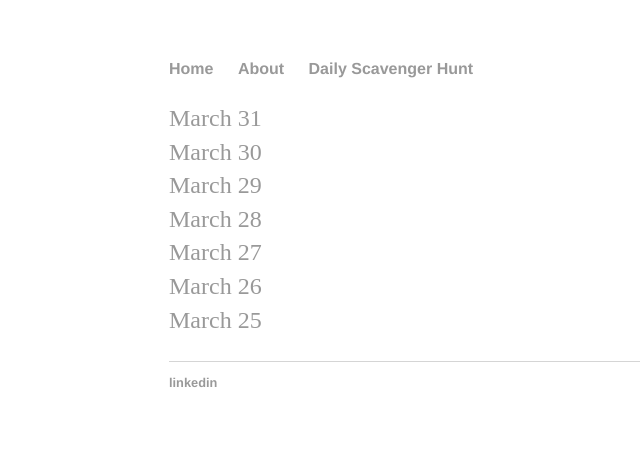
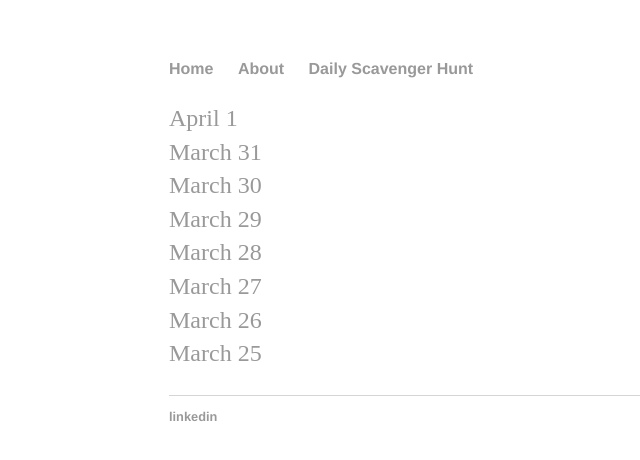
Before and after one commit to marisabrandt/marisabrandt.github.io, a Jekyll site: the page built from daily/index.html, in a window 1280 px wide. Shown: the top 460 px of the page, without its empty margins (23-663 px from the left). Built offline with Jekyll 4.4.1, drawn with Linux system fonts in a browser that asks for light colours.

Commit message:
Update index.html

```diff
--- a/daily/index.html
+++ b/daily/index.html
@@ -4,6 +4,8 @@ title: Daily Walk Scavenger Hunt
 ---
 <div class="blurb">
 	<p>
+	<a href="https://docs.google.com/forms/d/e/1FAIpQLSfLVQaaoP0gaeBP7Q0aySmDIIywgkz6-8YHAPfuqEtAi9PoNA/viewform?usp=sf_link">April 1</a>
+	<br>
 	<a href="https://docs.google.com/forms/d/e/1FAIpQLSfjd74Kzm82Zh9DCiL-raPiXeYzM_YrZNOzVmLwlyX3FlRvcg/viewform?usp=sf_link">March 31</a>
 	<br>
 	<a href="https://docs.google.com/forms/d/e/1FAIpQLSdQZJw-9baPWv29tvhHd1R7toImlEA40HfeVY_I5LBT2fB66Q/viewform?usp=sf_link">March 30</a>
```
